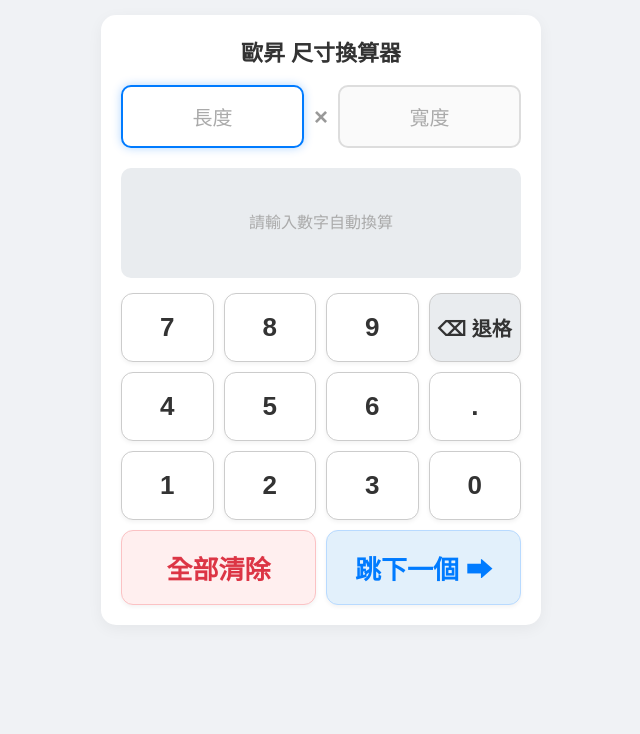
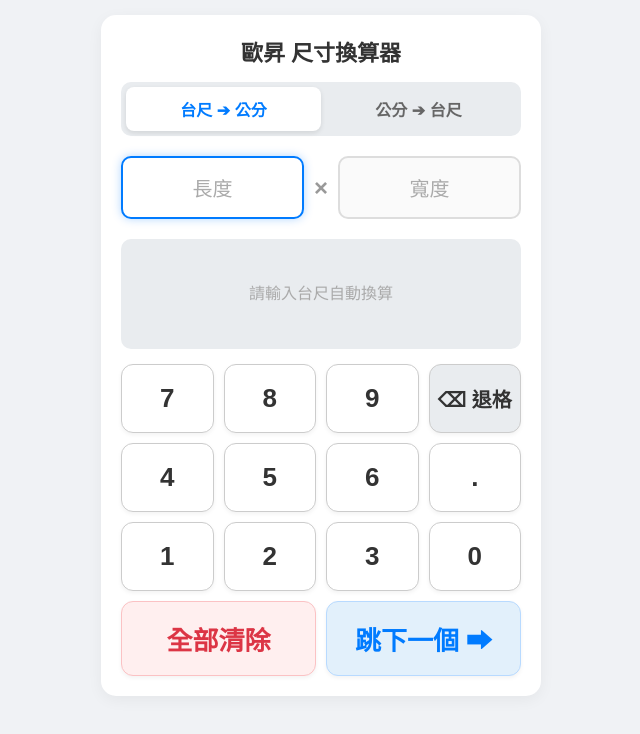
Before and after one commit to xiangzhu0209/ossen-size, a plain HTML site: page index.html in a window 1280 px wide. Both pictures are taken after a click on the button "⌫ 退格". Shown: the whole page, without its empty margins (319-959 px from the left). Drawn offline with Linux system fonts and the light colour scheme.

Commit message:
Update index.html

```diff
--- a/index.html
+++ b/index.html
@@ -3,7 +3,7 @@
 <head>
     <meta charset="UTF-8">
     <meta name="viewport" content="width=device-width, initial-scale=1.0, maximum-scale=1.0, user-scalable=no">
-    <title>歐昇 - 專屬鍵盤換算器</title>
+    <title>歐昇 - 雙向尺寸換算器</title>
     <style>
         body {
             font-family: 'Helvetica Neue', Arial, sans-serif;
@@ -11,7 +11,6 @@
             padding: 15px;
             text-align: center;
             margin: 0;
-            /* 防止連按放大畫面 */
             touch-action: manipulation;
         }
         .container {
@@ -22,7 +21,33 @@
             max-width: 400px;
             margin: 0 auto;
         }
-        h2 { color: #333; margin-top: 0; font-size: 22px; }
+        h2 { color: #333; margin-top: 0; font-size: 22px; margin-bottom: 15px; }
+
+        /* 雙向切換開關樣式 */
+        .mode-switch {
+            display: flex;
+            background: #e9ecef;
+            border-radius: 10px;
+            margin-bottom: 20px;
+            padding: 5px;
+        }
+        .mode-btn {
+            flex: 1;
+            padding: 10px;
+            border: none;
+            background: transparent;
+            font-size: 16px;
+            font-weight: bold;
+            color: #666;
+            border-radius: 8px;
+            cursor: pointer;
+            transition: all 0.3s;
+        }
+        .mode-btn.active {
+            background: #fff;
+            color: #007bff;
+            box-shadow: 0 2px 5px rgba(0,0,0,0.1);
+        }
 
         .input-group {
             display: flex;
@@ -32,7 +57,6 @@
             margin-bottom: 20px;
         }
 
-        /* 輸入框樣式 */
         .display-box {
             width: 45%;
             padding: 15px 10px;
@@ -46,13 +70,11 @@
             cursor: pointer;
             transition: all 0.2s;
         }
-        /* 作用中(正在輸入)的輸入框加上藍色發光效果 */
         .display-box.active {
             border-color: #007bff;
             background-color: #fff;
             box-shadow: 0 0 10px rgba(0, 123, 255, 0.3);
         }
-        /* 加上提示文字 */
         .display-box:empty::before {
             content: attr(data-placeholder);
             color: #aaa;
@@ -76,14 +98,13 @@
             justify-content: center;
         }
 
-        /* 專屬數字鍵盤網格 */
+        /* 專屬數字鍵盤 */
         .keypad {
             display: grid;
             grid-template-columns: repeat(4, 1fr);
             gap: 10px;
             margin-top: 10px;
         }
-
         .key {
             background-color: #fff;
             border: 1px solid #ccc;
@@ -99,8 +120,6 @@
             -webkit-tap-highlight-color: transparent;
         }
         .key:active { background-color: #e2e6ea; transform: scale(0.95); }
-
-        /* 功能鍵特別標示 */
         .key-action { background-color: #e9ecef; font-size: 20px; }
         .key-clear { background-color: #ffefef; color: #dc3545; border-color: #fbc2c4; grid-column: span 2; }
         .key-next { background-color: #e2f0fb; color: #007bff; border-color: #b8daff; grid-column: span 2; }
@@ -111,6 +130,12 @@
     <div class="container">
         <h2>歐昇 尺寸換算器</h2>
 
+        <!-- 新增：雙向切換開關 -->
+        <div class="mode-switch">
+            <button id="mode-to-cm" class="mode-btn active">台尺 ➔ 公分</button>
+            <button id="mode-to-tw" class="mode-btn">公分 ➔ 台尺</button>
+        </div>
+
         <div class="input-group">
             <div id="length" class="display-box active" data-placeholder="長度"></div>
             <span class="multiply-sign">×</span>
@@ -118,10 +143,9 @@
         </div>
 
         <div id="result">
-            <span style="color: #aaa; font-size: 16px; font-weight: normal;">請輸入數字自動換算</span>
+            <span id="hint-text" style="color: #aaa; font-size: 16px; font-weight: normal;">請輸入台尺自動換算</span>
         </div>
 
-        <!-- 網頁內建數字鍵盤 -->
         <div class="keypad">
             <button class="key">7</button>
             <button class="key">8</button>
@@ -147,9 +171,35 @@
         const lengthBox = document.getElementById('length');
         const widthBox = document.getElementById('width');
         const resultDiv = document.getElementById('result');
+        const hintText = document.getElementById('hint-text');
         const keys = document.querySelectorAll('.key');
 
-        let activeBox = lengthBox; // 預設輸入長度
+        // 切換按鈕
+        const modeToCmBtn = document.getElementById('mode-to-cm');
+        const modeToTwBtn = document.getElementById('mode-to-tw');
+
+        let activeBox = lengthBox;
+        let isToCm = true; // true = 台尺轉公分, false = 公分轉台尺
+
+        // 處理模式切換
+        function setMode(toCm) {
+            isToCm = toCm;
+            if (isToCm) {
+                modeToCmBtn.classList.add('active');
+                modeToTwBtn.classList.remove('active');
+            } else {
+                modeToTwBtn.classList.add('active');
+                modeToCmBtn.classList.remove('active');
+            }
+            // 切換模式時自動清除現有輸入，避免混淆
+            lengthBox.innerText = '';
+            widthBox.innerText = '';
+            setActiveBox(lengthBox);
+            calculate();
+        }
+
+        modeToCmBtn.addEventListener('click', () => setMode(true));
+        modeToTwBtn.addEventListener('click', () => setMode(false));
 
         // 切換輸入框
         function setActiveBox(box) {
@@ -168,16 +218,27 @@
             const w = parseFloat(widthBox.innerText);
             let resultHTML = '';
 
-            if (!isNaN(l)) resultHTML += `長: ${(l * 30.3).toFixed(1)} cm`;
-            if (!isNaN(l) && !isNaN(w)) resultHTML += `<br>`;
-            if (!isNaN(w)) resultHTML += `寬: ${(w * 30.3).toFixed(1)} cm`;
+            if (isToCm) {
+                // 台尺轉公分 (* 30.3)
+                if (!isNaN(l)) resultHTML += `長: ${(l * 30.3).toFixed(1)} cm`;
+                if (!isNaN(l) && !isNaN(w)) resultHTML += `<br>`;
+                if (!isNaN(w)) resultHTML += `寬: ${(w * 30.3).toFixed(1)} cm`;
+            } else {
+                // 公分轉台尺 (/ 30.3，取小數點後兩位)
+                if (!isNaN(l)) resultHTML += `長: ${(l / 30.3).toFixed(2)} 台尺`;
+                if (!isNaN(l) && !isNaN(w)) resultHTML += `<br>`;
+                if (!isNaN(w)) resultHTML += `寬: ${(w / 30.3).toFixed(2)} 台尺`;
+            }
 
             if (resultHTML === '') {
-                resultDiv.innerHTML = '<span style="color: #aaa; font-size: 16px; font-weight: normal;">請輸入數字自動換算</span>';
+                const hintMsg = isToCm ? "請輸入台尺自動換算" : "請輸入公分自動換算";
+                resultDiv.innerHTML = `<span style="color: #aaa; font-size: 16px; font-weight: normal;">${hintMsg}</span>`;
                 resultDiv.style.background = '#e9ecef';
             } else {
                 resultDiv.innerHTML = resultHTML;
-                resultDiv.style.background = '#e8f4fd';
+                // 公分轉台尺時，把底色換成淡淡的綠色以做區分
+                resultDiv.style.background = isToCm ? '#e8f4fd' : '#eaf8e6';
+                resultDiv.style.color = isToCm ? '#0056b3' : '#2d7a18';
             }
         }
 
@@ -188,32 +249,27 @@
                 let currentText = activeBox.innerText;
 
                 if (this.id === 'btn-clear') {
-                    // 全部清除並跳回長度
                     lengthBox.innerText = '';
                     widthBox.innerText = '';
                     setActiveBox(lengthBox);
                 }
                 else if (this.id === 'btn-back') {
-                    // 退格鍵 (刪除最後一個字)
                     activeBox.innerText = currentText.slice(0, -1);
                 }
                 else if (this.id === 'btn-next') {
-                    // 跳下一個 (長度跳寬度，寬度跳長度)
                     if (activeBox === lengthBox) setActiveBox(widthBox);
                     else setActiveBox(lengthBox);
                 }
                 else if (this.id === 'btn-dot') {
-                    // 小數點 (避免重複輸入小數點)
                     if (!currentText.includes('.')) {
                         activeBox.innerText = currentText === '' ? '0.' : currentText + '.';
                     }
                 }
                 else {
-                    // 一般數字
                     activeBox.innerText = currentText + val;
                 }
 
-                calculate(); // 每次按鍵都觸發計算
+                calculate();
             });
         });
     </script>
```
